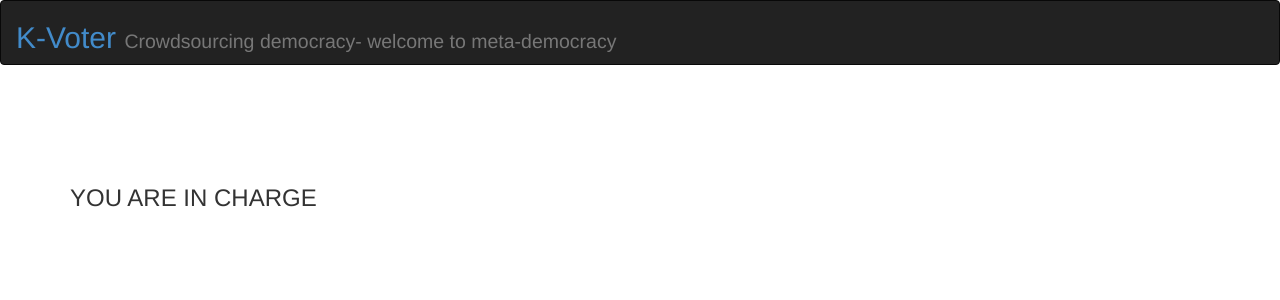
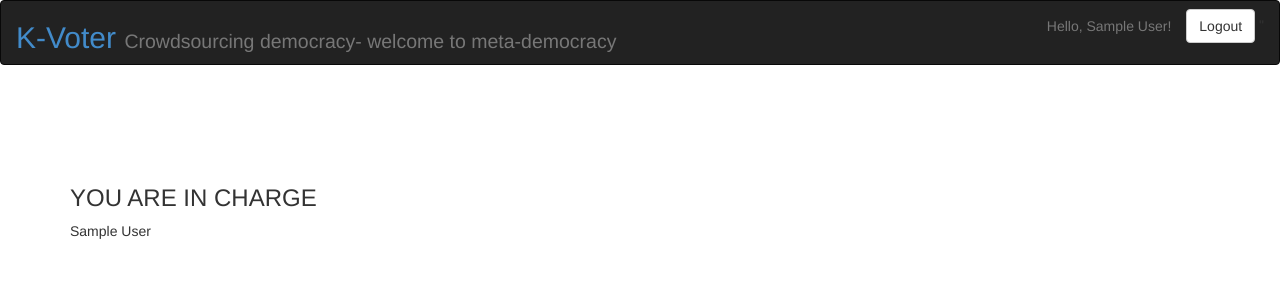
Before and after one commit to kvoter/k-voter, a Flask app: page /admin in a window 1280 px wide. Shown: the top 300 px of the page. Run offline with Flask 2, Linux system fonts and the light colour scheme; the visitor is signed in with stand-in values (Sample User, id 1); data comes from the database, SQL or seed files in the repository; some libraries are stand-ins or nearby versions.

Commit message:
Support login and logout from navbar

```diff
--- a/kvoter/auth.py
+++ b/kvoter/auth.py
@@ -51,6 +51,13 @@ def login_view():
 
 def logout_view():
     logout_user()
+    # TODO: We need to make sure that 'next' points to something on our
+    # site to avoid malicious redirects
+    return redirect(request.args.get('next') or url_for('home_page'))
+
+
+def register_view():
+    # TODO: Make this not be a stub
     return redirect(url_for('home_page'))
 
 
--- a/kvoter/routes.py
+++ b/kvoter/routes.py
@@ -1,7 +1,7 @@
 from flask import render_template
 from flask.ext.login import login_required
 from kvoter import app
-from kvoter.auth import login_view, logout_view
+from kvoter.auth import login_view, logout_view, register_view
 
 
 @app.route("/")
@@ -15,5 +15,20 @@ def admin_page():
     return render_template("admin.html")
 
 
-app.add_url_rule('/login', 'login', login_view, methods=['GET', 'POST'])
-app.add_url_rule('/logout', 'logout', logout_view)
+app.add_url_rule(
+    '/login',
+    'login',
+    login_view,
+    methods=['GET', 'POST'],
+)
+app.add_url_rule(
+    '/logout',
+    'logout',
+    logout_view,
+)
+app.add_url_rule(
+    '/register',
+    'register',
+    register_view,
+    methods=['GET', 'POST'],
+)
--- a/kvoter/templates/_base.html
+++ b/kvoter/templates/_base.html
@@ -18,6 +18,20 @@
           <h2>
               <a href="/" class="brand">K-Voter</a> <small>Crowdsourcing democracy- welcome to meta-democracy</small>
           </h2>
+        </div>
+        <div class="nav nav-pills pull-right">
+
+        {% if current_user and current_user.name %}
+          <p class="navbar-text">Hello, {{ current_user.name }}!</p>
+          <a type="button" class="btn btn-default navbar-btn" href="{{ url_for('logout') }}?next={{ request.path }}">Logout</a>
+        {% else %}
+<!-- Logout on logged in, login on not logged in -->
+<!-- Register on login page -->
+<!-- Forgot username/password on login page -->
+<!-- Allow email login on login page -->
+          <p class="navbar-text">Hi, you can <a href="{{ url_for('register') }}">register</a> or </p>
+          <a type="button" class="btn btn-default navbar-btn" href="{{ url_for('login') }}">Login</a>
+        {% endif %}"
         </div>
       </div>
     </div>
--- a/kvoter/templates/admin.html
+++ b/kvoter/templates/admin.html
@@ -2,4 +2,7 @@
 
 {% block content %}
     <h3>YOU ARE IN CHARGE</h3>
+    {% if current_user %}
+    {{ current_user.name }}
+    {% endif %}
 {% endblock %}
```
